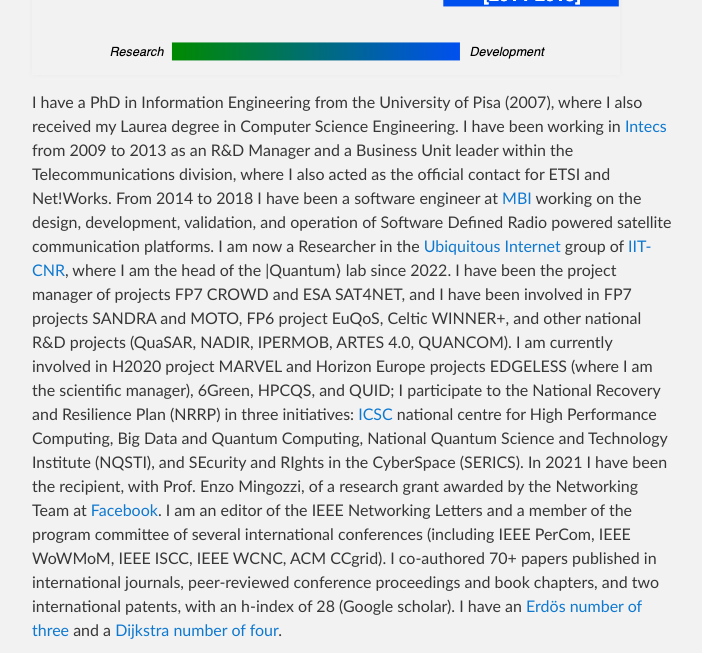
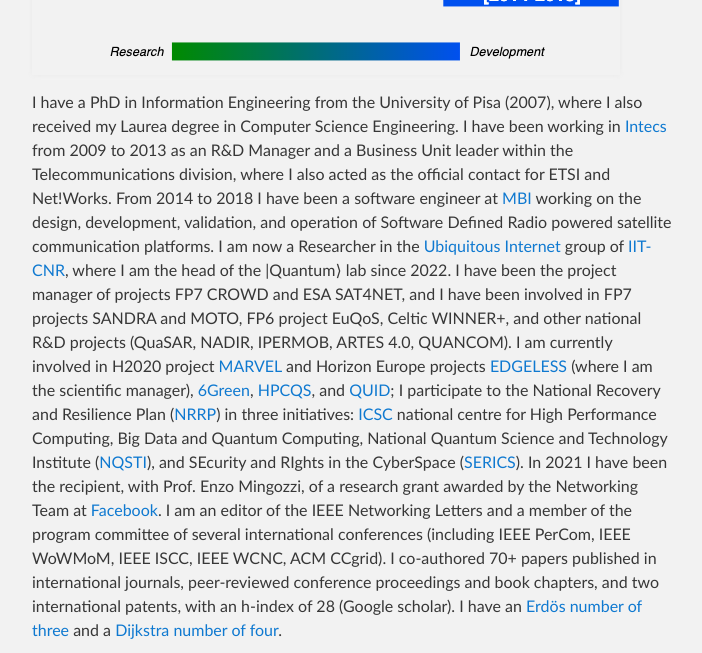
Before and after one commit to ccicconetti/ccicconetti.github.io, a Jekyll site: the page built from bio.md, in a window 1280 px wide and 900 px high, scrolled down 722 px, cut to the strip 0-653 px from the top of the window. Shown: the whole strip, without its empty margins (288-990 px from the left). Built offline with Jekyll 4.4.1, drawn with Linux system fonts in a browser that asks for light colours; part of the change alters nothing that is shown.

Commit message:
Update bio

```diff
--- a/bio.md
+++ b/bio.md
@@ -10,7 +10,7 @@ I have been working in [Intecs](http://www.en.intecs.it/) from 2009 to 2013 as a
 From 2014 to 2018 I have been a software engineer at [MBI](http://mbigroup.it/en/index) working on the design, development, validation, and operation of Software Defined Radio powered satellite communication platforms.
 I am now a Researcher in the [Ubiquitous Internet](http://cnd.iit.cnr.it/) group of [IIT-CNR](http://www.iit.cnr.it/), where I am the head of the |Quantum⟩ lab since 2022.
 I have been the project manager of projects FP7 CROWD and ESA SAT4NET, and I have been involved in FP7 projects SANDRA and MOTO, FP6 project EuQoS, Celtic WINNER+, and other national R&D projects (QuaSAR, NADIR, IPERMOB, ARTES 4.0, QUANCOM).
-I am currently involved in H2020 project MARVEL and Horizon Europe projects EDGELESS (where I am the scientific manager), 6Green, HPCQS, and QUID; I participate to the National Recovery and Resilience Plan (NRRP) in three initiatives: [ICSC](https://www.supercomputing-icsc.it/) national centre for High Performance Computing, Big Data and Quantum Computing, National Quantum Science and Technology Institute (NQSTI), and SEcurity and RIghts in the CyberSpace (SERICS).
+I am currently involved in H2020 project [MARVEL](https://www.marvel-project.eu/) and Horizon Europe projects [EDGELESS](https://edgeless-project.eu/) (where I am the scientific manager), [6Green](https://www.6green.eu/), [HPCQS](https://hpcqs.eu/), and [QUID](https://quid-euroqci-italy.eu/); I participate to the National Recovery and Resilience Plan ([NRRP](https://www.italiadomani.gov.it/content/sogei-ng/it/en/home.html)) in three initiatives: [ICSC](https://www.supercomputing-icsc.it/) national centre for High Performance Computing, Big Data and Quantum Computing, National Quantum Science and Technology Institute ([NQSTI](https://www.nqsti.it/)), and SEcurity and RIghts in the CyberSpace ([SERICS](https://serics.eu/en/)).
 In 2021 I have been the recipient, with Prof. Enzo Mingozzi, of a research grant awarded by the Networking Team at [Facebook](https://research.fb.com/blog/2021/08/announcing-the-winners-of-the-2021-networking-request-for-proposals-in-internet-and-web-services/).
 I am an editor of the IEEE Networking Letters and a member of the program committee of several international conferences (including IEEE PerCom, IEEE WoWMoM, IEEE ISCC, IEEE WCNC, ACM CCgrid).
 I co-authored 70+ papers published in international journals, peer-reviewed conference proceedings and book chapters, and two international patents, with an h-index of 28 (Google scholar).
```
